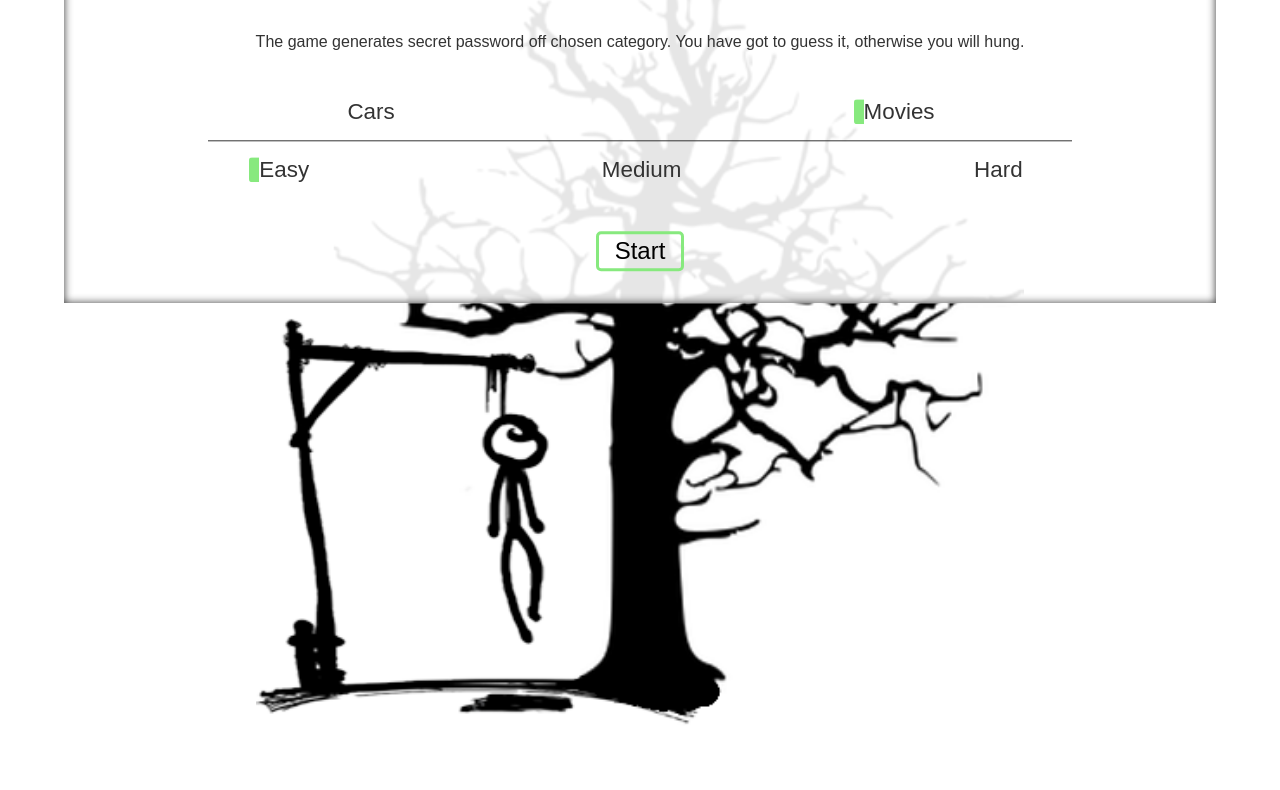
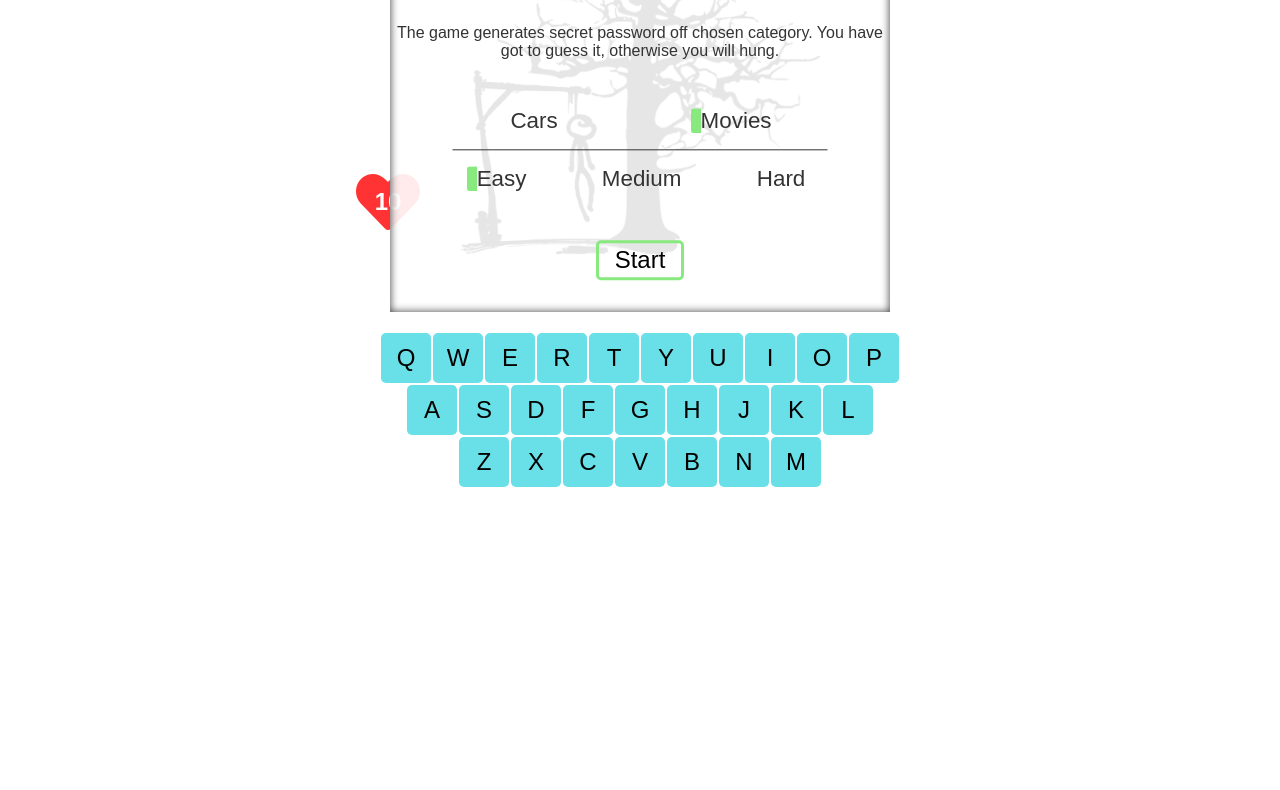
Before and after one commit to Piecuch-Patryk/Gibbet, a website built with webpack: page src/index.html in a window 1280 px wide. Shown: the part 298-1088 px from the top of the page. After the commit the page ends 818 px from the top, so only its background shows below. Built offline with nearby package versions, Linux system fonts and the light colour scheme.

Commit message:
Add media queries for tablet and desktop.

```diff
--- a/src/css/styles.css
+++ b/src/css/styles.css
@@ -59,8 +59,8 @@ body {
 
 /* Lives left */
 .lives {
-    position: fixed;
-    top: 5rem;
+    position: absolute;
+    top: 50%;
     left: 1rem;
     z-index: 8;
 }
@@ -260,3 +260,24 @@ body {
         transform: scale(1);
     }
 }
+
+@media screen and (min-width: 768px) {
+    .btn-letter {
+        width: 50px;
+        height: 50px;
+    }
+}
+
+@media screen and (min-width: 1000px) {
+    body {
+        max-width: 1000px;
+        margin: 0 auto;
+    }
+    .container {
+        width: 60%;
+        margin: 0 auto;
+    }
+    .layer-inner {
+        width: 500px;
+    }
+}
```
